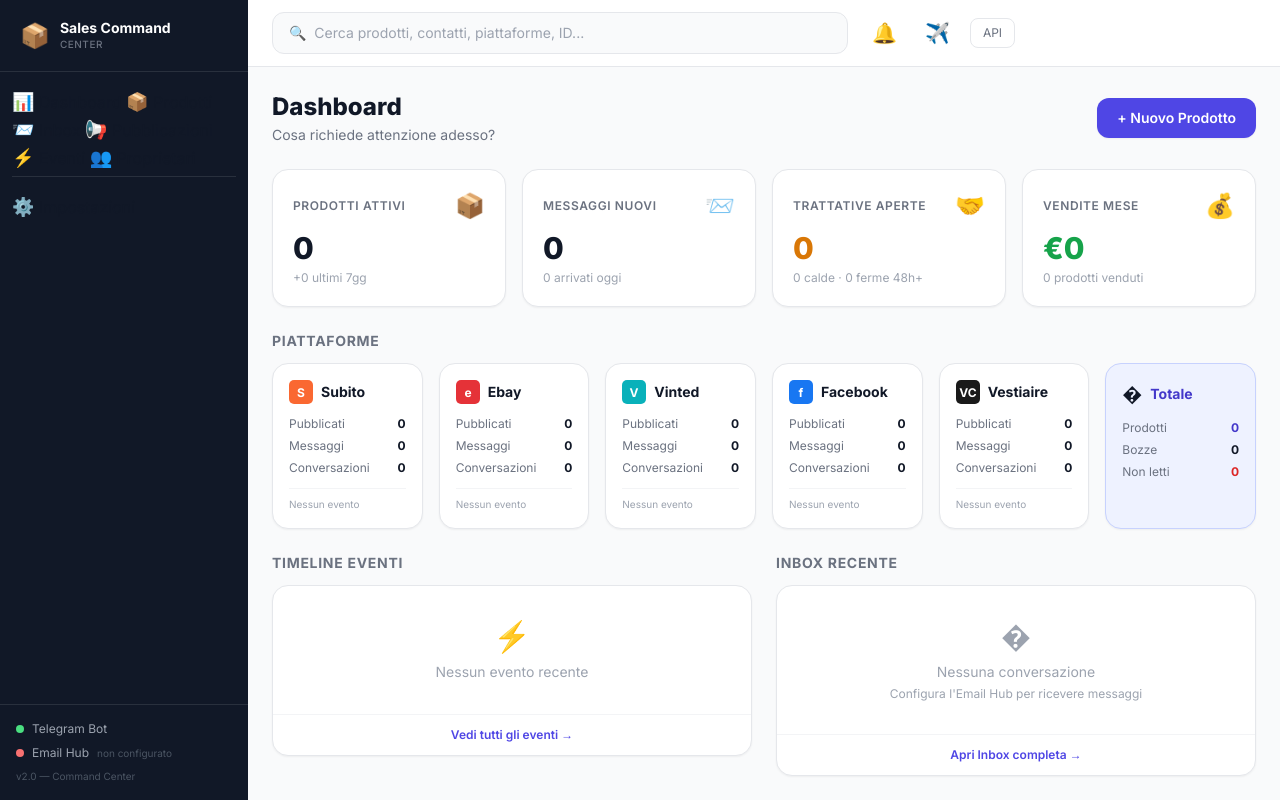
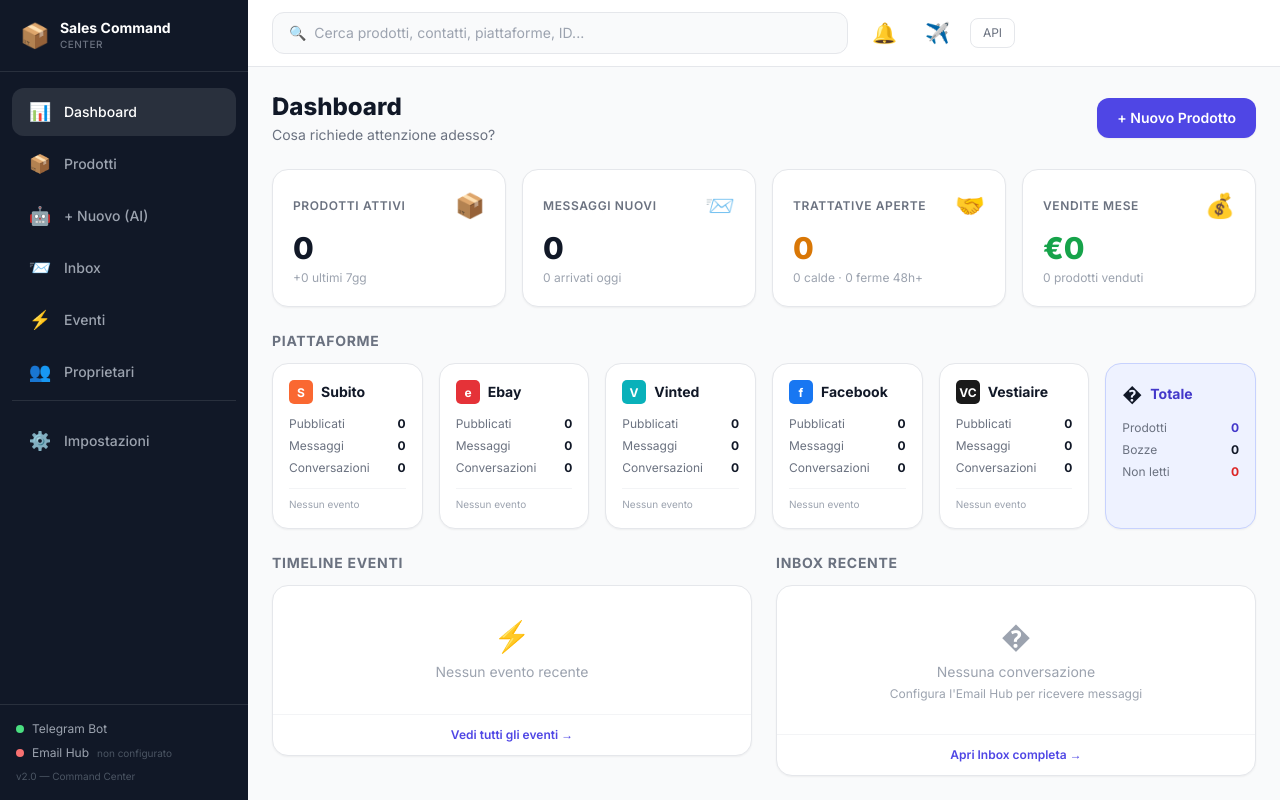
Before and after one commit to marcoetingcrd-code/vendita-prodotti-online-usati-marketplace, a FastAPI app: page /panel in a window 1280 px wide. Run offline with FastAPI, Linux system fonts and the light colour scheme; data that the repository does not hold is empty; some libraries are stand-ins or nearby versions.

Commit message:
fix: sidebar rotta - rimosso @apply incompatibile con Tailwind CDN, classi inline

```diff
--- a/app/web/templates/base.html
+++ b/app/web/templates/base.html
@@ -20,9 +20,6 @@
     </script>
     <style>
         [x-cloak] { display: none !important; }
-        .sidebar-link { @apply flex items-center gap-3 px-4 py-2.5 rounded-xl text-sm font-medium transition-all duration-150; }
-        .sidebar-link.active { @apply bg-white/10 text-white; }
-        .sidebar-link:not(.active) { @apply text-gray-400 hover:text-white hover:bg-white/5; }
         ::-webkit-scrollbar { width: 6px; }
         ::-webkit-scrollbar-thumb { background: #cbd5e1; border-radius: 3px; }
     </style>
@@ -47,31 +44,35 @@
 
         <!-- Navigation -->
         <nav class="flex-1 px-3 py-4 space-y-1">
-            <a href="/panel" class="sidebar-link {% if active_page == 'dashboard' %}active{% endif %}">
-                <span class="text-lg">📊</span> Dashboard
+            {% set sl = 'flex items-center gap-3 px-4 py-2.5 rounded-xl text-sm font-medium transition-all duration-150' %}
+            {% set sa = 'bg-white/10 text-white' %}
+            {% set si = 'text-gray-400 hover:text-white hover:bg-white/5' %}
+
+            <a href="/panel" class="{{ sl }} {% if active_page == 'dashboard' %}{{ sa }}{% else %}{{ si }}{% endif %}">
+                <span class="text-lg w-6 text-center">📊</span> <span>Dashboard</span>
             </a>
-            <a href="/panel/prodotti" class="sidebar-link {% if active_page == 'products' %}active{% endif %}">
-                <span class="text-lg">📦</span> Prodotti
+            <a href="/panel/prodotti" class="{{ sl }} {% if active_page == 'products' %}{{ sa }}{% else %}{{ si }}{% endif %}">
+                <span class="text-lg w-6 text-center">📦</span> <span>Prodotti</span>
             </a>
-            <a href="/panel/inbox" class="sidebar-link {% if active_page == 'inbox' %}active{% endif %}">
-                <span class="text-lg">📨</span> Inbox
+            <a href="/panel/prodotti/nuovo" class="{{ sl }} {% if active_page == 'new_product' %}{{ sa }}{% else %}{{ si }}{% endif %}">
+                <span class="text-lg w-6 text-center">🤖</span> <span>+ Nuovo (AI)</span>
+            </a>
+            <a href="/panel/inbox" class="{{ sl }} {% if active_page == 'inbox' %}{{ sa }}{% else %}{{ si }}{% endif %}">
+                <span class="text-lg w-6 text-center">📨</span> <span>Inbox</span>
                 <span x-show="poll.unread_messages > 0" x-cloak
                       class="ml-auto bg-red-500 text-white text-[10px] font-bold px-1.5 py-0.5 rounded-full"
                       x-text="poll.unread_messages"></span>
             </a>
-            <a href="/panel/pubblicazioni" class="sidebar-link {% if active_page == 'publications' %}active{% endif %}">
-                <span class="text-lg">📢</span> Pubblicazioni
+            <a href="/panel/eventi" class="{{ sl }} {% if active_page == 'events' %}{{ sa }}{% else %}{{ si }}{% endif %}">
+                <span class="text-lg w-6 text-center">⚡</span> <span>Eventi</span>
             </a>
-            <a href="/panel/eventi" class="sidebar-link {% if active_page == 'events' %}active{% endif %}">
-                <span class="text-lg">⚡</span> Eventi
-            </a>
-            <a href="/panel/proprietari" class="sidebar-link {% if active_page == 'owners' %}active{% endif %}">
-                <span class="text-lg">👥</span> Proprietari
+            <a href="/panel/proprietari" class="{{ sl }} {% if active_page == 'owners' %}{{ sa }}{% else %}{{ si }}{% endif %}">
+                <span class="text-lg w-6 text-center">👥</span> <span>Proprietari</span>
             </a>
 
             <div class="pt-4 mt-4 border-t border-white/10">
-                <a href="/panel/impostazioni" class="sidebar-link {% if active_page == 'settings' %}active{% endif %}">
-                    <span class="text-lg">⚙️</span> Impostazioni
+                <a href="/panel/impostazioni" class="{{ sl }} {% if active_page == 'settings' %}{{ sa }}{% else %}{{ si }}{% endif %}">
+                    <span class="text-lg w-6 text-center">⚙️</span> <span>Impostazioni</span>
                 </a>
             </div>
         </nav>
```
